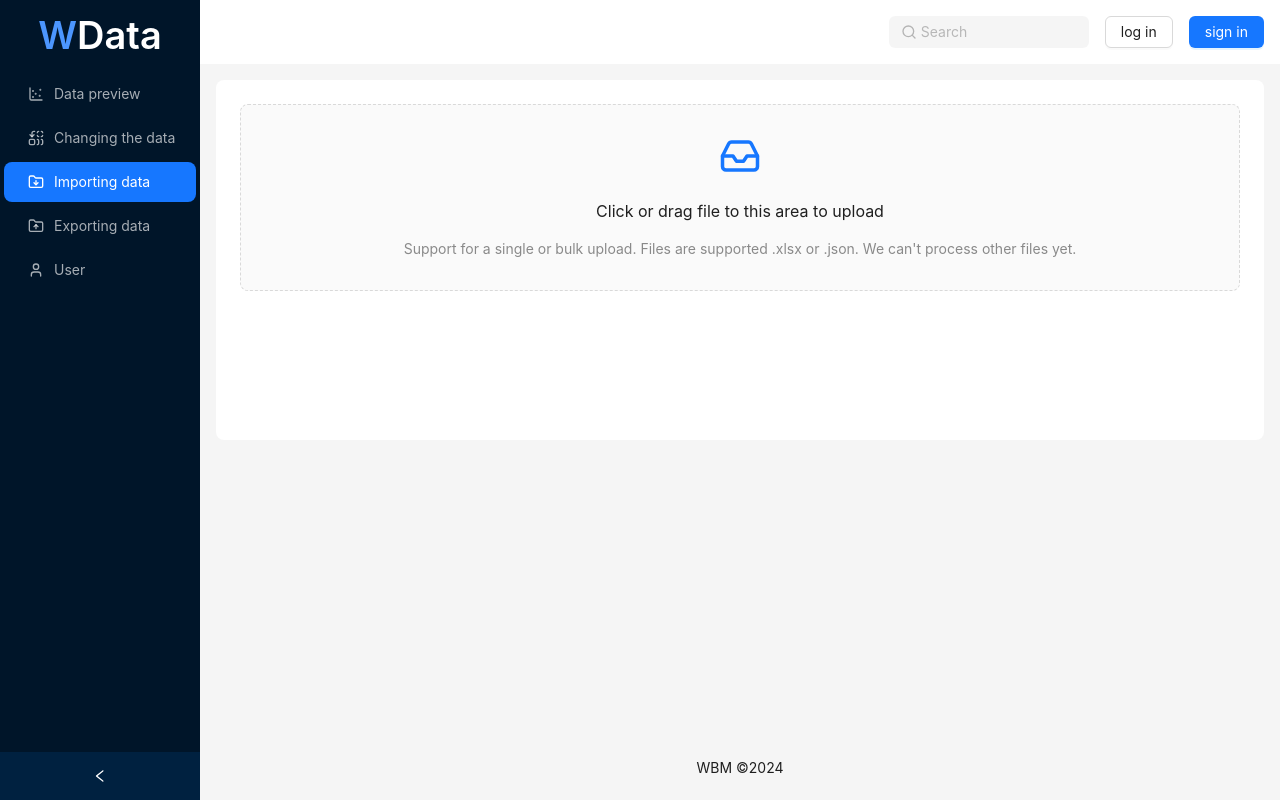
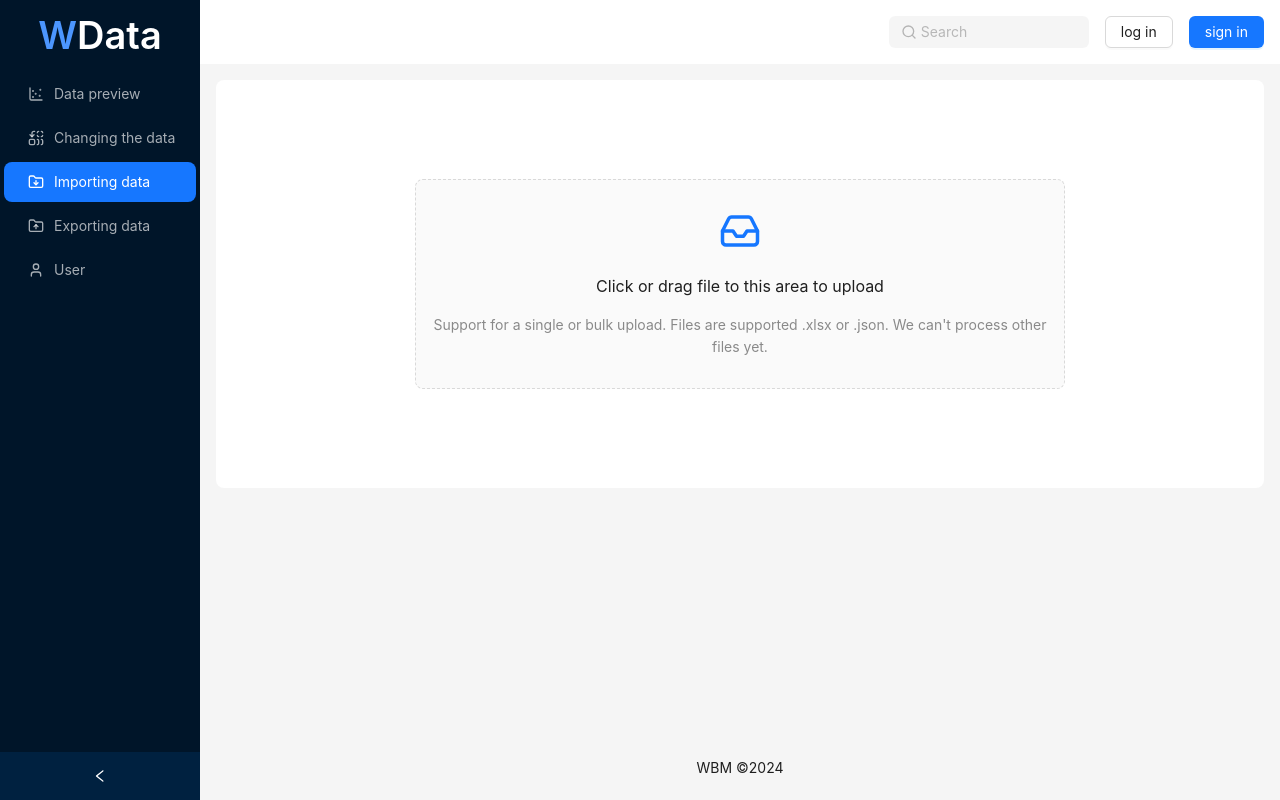
Before and after one commit to Wilbemax/Wdata, a React (Vite) app: page / in a window 1280 px wide. Both pictures are taken after a click on the item "Importing data". Built offline with nearby package versions, Linux system fonts and the light colour scheme.

Commit message:
add comments

```diff
--- a/src/components/importingData/ui/ImportingData.tsx
+++ b/src/components/importingData/ui/ImportingData.tsx
@@ -54,10 +54,11 @@ const ImportingData = ({ onImport }: Props) => {
             }
         }
     };
-
+    //посмотреть возможность изменить вид листа
     const props: UploadProps = {
         name: 'file',
         multiple: false,
+        listType: 'picture',
         beforeUpload(file) {
             const isXlsx = file.type === 'application/vnd.openxmlformats-officedocument.spreadsheetml.sheet';
             const isJson = file.type === 'application/json';
@@ -73,7 +74,8 @@ const ImportingData = ({ onImport }: Props) => {
     };
 
     return (
-        <Dragger {...props} style={{ width: '100%' }}>
+        <div style={{display: 'flex', justifyContent: 'center', alignItems: 'center', minHeight: 360}}>
+            <Dragger {...props} style={{ maxWidth: 650 }}>
             <p className="ant-upload-drag-icon">
                 <Inbox size={42} color="#1677ff" />
             </p>
@@ -82,6 +84,8 @@ const ImportingData = ({ onImport }: Props) => {
                 Support for a single or bulk upload. Files are supported .xlsx or .json. We can't process other files yet.
             </p>
         </Dragger>
+        </div>
+
     );
 };
 
```
